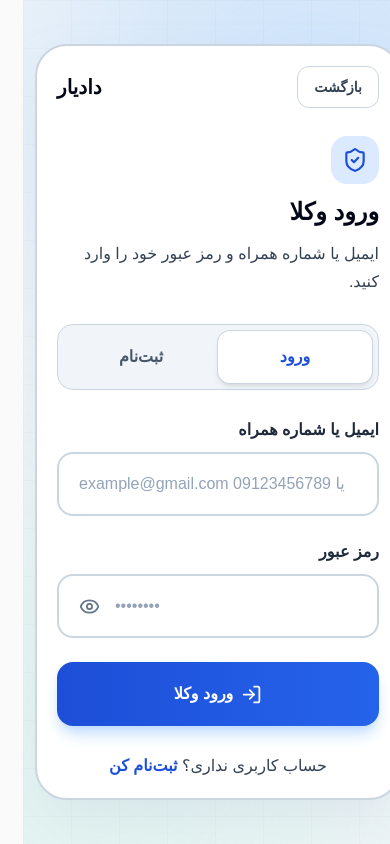
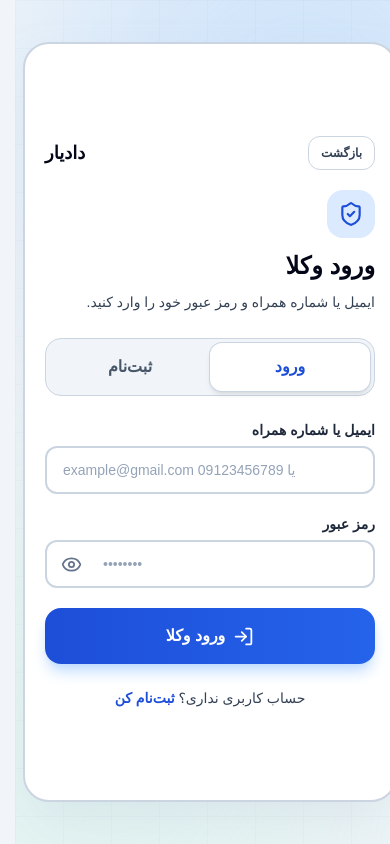
Before and after one commit to Aihan-2005/dadyar, a Next.js app in the folder frontend/: page /login in a window 390 px wide. Built offline with nearby package versions, Linux system fonts and the light colour scheme.

Commit message:
changing sone part of uiux

```diff
--- a/frontend/app/(auth)/layout.tsx
+++ b/frontend/app/(auth)/layout.tsx
@@ -1,14 +1,14 @@
 export default function AuthLayout({
   children,
 }: {
-  children: React.ReactNode
+  children:
+    React.ReactNode
 }) {
   return (
     <main
       dir="rtl"
-      className="relative flex min-h-dvh items-center justify-center overflow-x-hidden bg-slate-100 px-3 py-6 text-slate-950 sm:px-6 sm:py-8"
+      className="relative flex h-dvh items-center justify-center overflow-hidden bg-slate-100 p-2 text-slate-950 sm:p-4"
     >
-      {/* Background */}
 
       <div className="pointer-events-none absolute inset-0 overflow-hidden">
         <div className="absolute -right-40 -top-40 h-[520px] w-[520px] rounded-full bg-blue-300/35 blur-[110px]" />
@@ -20,12 +20,14 @@ export default function AuthLayout({
           style={{
             backgroundImage:
               'linear-gradient(rgba(100,116,139,0.08) 1px, transparent 1px), linear-gradient(90deg, rgba(100,116,139,0.08) 1px, transparent 1px)',
-            backgroundSize: '48px 48px',
+
+            backgroundSize:
+              '48px 48px',
           }}
         />
       </div>
 
-      <div className="relative z-10 w-full max-w-6xl">
+      <div className="relative z-10 flex h-full w-full max-w-6xl items-center justify-center">
         {children}
       </div>
     </main>
--- a/frontend/app/globals.css
+++ b/frontend/app/globals.css
@@ -1,24 +1,38 @@
-
-
 @tailwind base;
 @tailwind components;
 @tailwind utilities;
 
-/* CSS Variables */
 :root {
-  --background: #ffffff;
-  --foreground: #171717;
+  --background: #f1f5f9;
+  --foreground: #0f172a;
+  color-scheme: light;
 }
 
-@media (prefers-color-scheme: dark) {
-  :root {
-    --background: #0a0a0a;
-    --foreground: #ededed;
-  }
+html {
+  background-color: var(--background);
+  color-scheme: light;
 }
 
 body {
+  margin: 0;
+  min-height: 100vh;
   background-color: var(--background);
   color: var(--foreground);
   font-family: Arial, Helvetica, sans-serif;
 }
+
+* {
+  box-sizing: border-box;
+}
+
+button,
+input,
+textarea,
+select {
+  font: inherit;
+}
+
+::selection {
+  background-color: #bfdbfe;
+  color: #172554;
+}
--- a/frontend/app/layout.tsx
+++ b/frontend/app/layout.tsx
@@ -1,66 +1,46 @@
-// import type { Metadata } from "next";
-// import { Vazirmatn } from "next/font/google";
-// import "./globals.css";
+import type {
+  Metadata,
+} from 'next'
 
-// const vazirmatn = Vazirmatn({
-//   subsets: ["arabic"],
-//   weight: ["400", "500", "700", "900"],
-//   variable: "--font-vazirmatn",
-//   display: "swap",
-// });
+import './globals.css'
 
-// export const metadata: Metadata = {
-//   title: {
-//     default: "دادیار | پلتفرم مدیریت پرونده وکلا",
-//     template: "%s | دادیار",
-//   },
-//   description:
-//     "پلتفرم حرفه‌ای برای وکلا جهت مدیریت پرونده‌ها، قراردادهای مرحله‌ای و روند کاری",
-//   icons: {
-//     icon: "/faicon.ico",
-//   },
-// };
+export const metadata:
+  Metadata = {
+    title: {
+      default:
+        'دادیار | پلتفرم مدیریت پرونده وکلا',
 
-// export default function RootLayout({
-//   children,
-// }: {
-//   children: React.ReactNode;
-// }) {
-//   return (
-//     <html lang="fa" dir="rtl" className={vazirmatn.variable}>
-//       <body className="antialiased bg-zinc-50 text-zinc-900 dark:bg-black dark:text-zinc-50">
-//         {children}
-//       </body>
-//     </html>
-//   );
-// }
+      template:
+        '%s | دادیار',
+    },
 
+    description:
+      'پلتفرم حرفه‌ای برای وکلا جهت مدیریت پرونده‌ها، قراردادهای مرحله‌ای و روند کاری',
 
-import type { Metadata } from "next";
-import "./globals.css";
-
-export const metadata: Metadata = {
-  title: {
-    default: "دادیار | پلتفرم مدیریت پرونده وکلا",
-    template: "%s | دادیار",
-  },
-  description:
-    "پلتفرم حرفه‌ای برای وکلا جهت مدیریت پرونده‌ها، قراردادهای مرحله‌ای و روند کاری",
-  icons: {
-    icon: "/faicon.ico",
-  },
-};
+    icons: {
+      icon:
+        '/faicon.ico',
+    },
+  }
 
 export default function RootLayout({
   children,
 }: {
-  children: React.ReactNode;
+  children:
+    React.ReactNode
 }) {
   return (
-    <html lang="fa" dir="rtl">
-      <body className="antialiased bg-zinc-50 text-zinc-900  dark:bg-black dark:text-zinc-50">
+    <html
+      lang="fa"
+      dir="rtl"
+      style={{
+        colorScheme:
+          'light',
+      }}
+    >
+      <body className="min-h-screen bg-slate-100 text-slate-950 antialiased">
         {children}
       </body>
     </html>
-  );
+  )
 }
--- a/frontend/components/forms/auth-form.tsx
+++ b/frontend/components/forms/auth-form.tsx
@@ -48,7 +48,8 @@ const MOBILE_PATTERN =
   /^09\d{9}$/
 
 function normalizeDigits(
-  value: string
+  value:
+    string
 ): string {
   const persianDigits =
     '۰۱۲۳۴۵۶۷۸۹'
@@ -97,6 +98,7 @@ const loginSchema =
                 value
               )
             ),
+
           'ایمیل یا شماره همراه معتبر نیست'
         ),
 
@@ -140,6 +142,7 @@ const signupSchema =
               EMAIL_PATTERN.test(
                 value
               ),
+
             'ایمیل معتبر نیست'
           ),
 
@@ -155,6 +158,7 @@ const signupSchema =
                   value
                 )
               ),
+
             'شماره همراه باید با 09 شروع شود و ۱۱ رقم باشد'
           ),
 
@@ -176,15 +180,23 @@ const signupSchema =
           !data.phone
         ) {
           context.addIssue({
-            code: 'custom',
-            path: ['email'],
+            code:
+              'custom',
+
+            path:
+              ['email'],
+
             message:
               'حداقل ایمیل یا شماره همراه را وارد کنید',
           })
 
           context.addIssue({
-            code: 'custom',
-            path: ['phone'],
+            code:
+              'custom',
+
+            path:
+              ['phone'],
+
             message:
               'حداقل ایمیل یا شماره همراه را وارد کنید',
           })
@@ -219,13 +231,13 @@ type AuthFormProps = {
 */
 
 const inputClassName =
-  'h-16 w-full rounded-2xl border-2 border-slate-300 bg-white px-5 text-base font-semibold text-slate-950 outline-none transition placeholder:font-medium placeholder:text-slate-400 hover:border-slate-400 focus:border-blue-500 focus:ring-4 focus:ring-blue-100 disabled:cursor-not-allowed disabled:bg-slate-100 disabled:opacity-60'
+  'h-12 w-full rounded-xl border-2 border-slate-300 bg-white px-4 text-sm font-semibold text-slate-950 outline-none transition placeholder:font-medium placeholder:text-slate-400 hover:border-slate-400 focus:border-blue-500 focus:ring-4 focus:ring-blue-100 disabled:cursor-not-allowed disabled:bg-slate-100 disabled:opacity-60 sm:h-14 sm:rounded-2xl sm:px-5 sm:text-base'
 
 const labelClassName =
-  'mb-2.5 block text-base font-bold text-slate-800'
+  'mb-1.5 block text-sm font-bold text-slate-800 sm:mb-2 sm:text-base'
 
 const errorClassName =
-  'mt-2 text-sm font-bold text-red-600'
+  'mt-1 text-xs font-bold text-red-600 sm:mt-1.5 sm:text-sm'
 
 /*
 |--------------------------------------------------------------------------
@@ -234,11 +246,20 @@ const errorClassName =
 */
 
 export default function AuthForm({
-  defaultTab = 'login',
-  userType = 'lawyer',
+  defaultTab =
+    'login',
+
+  userType =
+    'lawyer',
 }: AuthFormProps) {
   const router =
     useRouter()
+
+  /*
+  |--------------------------------------------------------------------------
+  | Auth Store
+  |--------------------------------------------------------------------------
+  */
 
   const login =
     useAuthStore(
@@ -270,6 +291,12 @@ export default function AuthForm({
         state.clearError
     )
 
+  /*
+  |--------------------------------------------------------------------------
+  | State
+  |--------------------------------------------------------------------------
+  */
+
   const [
     activeTab,
     setActiveTab,
@@ -284,13 +311,17 @@ export default function AuthForm({
     showLoginPassword,
     setShowLoginPassword,
   ] =
-    useState(false)
+    useState(
+      false
+    )
 
   const [
     showSignupPassword,
     setShowSignupPassword,
   ] =
-    useState(false)
+    useState(
+      false
+    )
 
   const title =
     useMemo(
@@ -299,12 +330,14 @@ export default function AuthForm({
         'lawyer'
           ? 'وکلا'
           : 'موکلین',
-      [userType]
+      [
+        userType,
+      ]
     )
 
   /*
   |--------------------------------------------------------------------------
-  | Login Form
+  | Forms
   |--------------------------------------------------------------------------
   */
 
@@ -316,16 +349,13 @@ export default function AuthForm({
         ),
 
       defaultValues: {
-        identifier: '',
-        password: '',
+        identifier:
+          '',
+
+        password:
+          '',
       },
     })
-
-  /*
-  |--------------------------------------------------------------------------
-  | Signup Form
-  |--------------------------------------------------------------------------
-  */
 
   const signupForm =
     useForm<SignupFormData>({
@@ -335,11 +365,20 @@ export default function AuthForm({
         ),
 
       defaultValues: {
-        firstName: '',
-        lastName: '',
-        email: '',
-        phone: '',
-        password: '',
+        firstName:
+          '',
+
+        lastName:
+          '',
+
+        email:
+          '',
+
+        phone:
+          '',
+
+        password:
+          '',
       },
     })
 
@@ -349,13 +388,17 @@ export default function AuthForm({
   |--------------------------------------------------------------------------
   */
 
-  const changeTab = (
+  const changeTab =
+    (
       tab:
         | 'login'
         | 'register'
     ) => {
       clearError()
-    setActiveTab(tab)
+
+      setActiveTab(
+        tab
+      )
     }
 
   /*
@@ -366,7 +409,8 @@ export default function AuthForm({
 
   const handleLogin =
     async (
-      data: LoginFormData
+      data:
+        LoginFormData
     ) => {
       clearError()
 
@@ -395,7 +439,8 @@ export default function AuthForm({
 
   const handleSignup =
     async (
-      data: SignupFormData
+      data:
+        SignupFormData
     ) => {
       clearError()
 
@@ -447,6 +492,10 @@ export default function AuthForm({
       .isSubmitting ||
     isLoading
 
+  const isRegister =
+    activeTab ===
+    'register'
+
   /*
   |--------------------------------------------------------------------------
   | Render
@@ -456,14 +505,14 @@ export default function AuthForm({
   return (
     <div
       dir="rtl"
-      className="relative mx-auto w-full max-w-6xl overflow-hidden rounded-[32px] border-2 border-slate-300 bg-white shadow-2xl shadow-slate-300/50"
+      className="relative mx-auto h-full max-h-[760px] w-full max-w-6xl overflow-hidden rounded-[26px] border-2 border-slate-300 bg-white shadow-2xl shadow-slate-300/50 sm:rounded-[32px]"
     >
-      <div className="grid min-h-[680px] grid-cols-1 lg:grid-cols-2">
+      <div className="grid h-full grid-cols-1 lg:grid-cols-2">
         {/* -----------------------------------------------------------
          * Brand Side
          * --------------------------------------------------------- */}
 
-        <aside className="relative hidden overflow-hidden border-l border-slate-300 bg-gradient-to-br from-blue-100 via-slate-50 to-emerald-50 p-10 lg:flex lg:flex-col lg:justify-between">
+        <aside className="relative hidden overflow-hidden border-l border-slate-300 bg-gradient-to-br from-blue-100 via-slate-50 to-emerald-50 p-8 lg:flex lg:flex-col lg:justify-between xl:p-10">
           <div className="pointer-events-none absolute inset-0">
             <div className="absolute -right-20 -top-20 h-72 w-72 rounded-full bg-blue-300/30 blur-3xl" />
 
@@ -484,14 +533,13 @@ export default function AuthForm({
               سامانه مدیریت هوشمند دادیار
             </span>
 
-            <h1 className="mt-6 text-4xl font-black leading-[1.45] text-slate-950 xl:text-5xl">
-              {activeTab ===
-              'login'
-                ? `ورود ${title} به دادیار`
-                : `ساخت حساب ${title}`}
+            <h1 className="mt-5 text-4xl font-black leading-[1.4] text-slate-950 xl:text-5xl">
+              {isRegister
+                ? `ساخت حساب ${title}`
+                : `ورود ${title} به دادیار`}
             </h1>
 
-            <p className="mt-5 max-w-md text-base font-semibold leading-8 text-slate-700">
+            <p className="mt-4 max-w-md text-base font-semibold leading-8 text-slate-700">
               پرونده‌ها، موکلین،
               قراردادها و گزارش‌های مالی
               دفترتان را در یک محیط ساده،
@@ -499,15 +547,16 @@ export default function AuthForm({
             </p>
           </div>
 
-          <div className="relative z-10 grid gap-3">
+          <div className="relative z-10 grid gap-2.5">
             {[
               'مدیریت پرونده‌ها و موکلین',
               'پیگیری اطلاعات و روند پرونده',
               'مدیریت و گزارش امور مالی',
-            ].map((item) => (
+            ].map(
+              (item) => (
                 <div
                   key={item}
-                className="rounded-2xl border border-slate-300 bg-white/90 p-4 text-base font-bold text-slate-700 shadow-sm"
+                  className="rounded-2xl border border-slate-300 bg-white/90 px-4 py-3 text-sm font-bold text-slate-700 shadow-sm xl:text-base"
                 >
                   <span className="ml-2 text-emerald-600">
                     ✓
@@ -515,7 +564,8 @@ export default function AuthForm({
 
                   {item}
                 </div>
-            ))}
+              )
+            )}
           </div>
         </aside>
 
@@ -523,49 +573,93 @@ export default function AuthForm({
          * Form Side
          * --------------------------------------------------------- */}
 
-        <section className="relative flex flex-col justify-center p-5 sm:p-8 lg:p-10 xl:p-12">
+        <section
+          className={`relative flex h-full flex-col justify-center overflow-hidden ${
+            isRegister
+              ? 'p-3 sm:p-5 lg:p-6 xl:p-7'
+              : 'p-5 sm:p-8 lg:p-10'
+          }`}
+        >
           {/* Mobile Header */}
 
-          <div className="mb-7 flex items-center justify-between lg:hidden">
+          <div
+            className={`flex items-center justify-between lg:hidden ${
+              isRegister
+                ? 'mb-2'
+                : 'mb-5'
+            }`}
+          >
             <Link
               href="/launch"
-              className="rounded-xl border border-slate-300 bg-white px-4 py-2.5 text-sm font-bold text-slate-700"
+              className="rounded-xl border border-slate-300 bg-white px-3 py-2 text-xs font-bold text-slate-700 sm:text-sm"
             >
               بازگشت
             </Link>
 
-            <span className="text-xl font-black text-slate-950">
+            <span className="text-lg font-black text-slate-950 sm:text-xl">
               دادیار
             </span>
           </div>
 
           {/* Heading */}
 
-          <div className="mb-7">
-            <div className="mb-3 flex h-12 w-12 items-center justify-center rounded-2xl bg-blue-100 text-blue-700">
+          <div
+            className={
+              isRegister
+                ? 'mb-3'
+                : 'mb-6'
+            }
+          >
+            <div
+              className={`items-center justify-center rounded-2xl bg-blue-100 text-blue-700 ${
+                isRegister
+                  ? 'mb-2 hidden h-10 w-10 sm:flex'
+                  : 'mb-3 flex h-12 w-12'
+              }`}
+            >
               <ShieldCheck
-                size={26}
+                size={
+                  isRegister
+                    ? 22
+                    : 26
+                }
               />
             </div>
 
-            <h2 className="text-2xl font-black text-slate-950 sm:text-3xl">
-              {activeTab ===
-              'login'
-                ? `ورود ${title}`
-                : `ثبت‌نام ${title}`}
+            <h2
+              className={`font-black text-slate-950 ${
+                isRegister
+                  ? 'text-xl sm:text-2xl'
+                  : 'text-2xl sm:text-3xl'
+              }`}
+            >
+              {isRegister
+                ? `ثبت‌نام ${title}`
+                : `ورود ${title}`}
             </h2>
 
-            <p className="mt-3 text-base font-medium leading-7 text-slate-700">
-              {activeTab ===
-              'login'
-                ? 'ایمیل یا شماره همراه و رمز عبور خود را وارد کنید.'
-                : 'اطلاعات زیر را برای ساخت حساب کاربری تکمیل کنید.'}
+            <p
+              className={`font-medium text-slate-700 ${
+                isRegister
+                  ? 'mt-1 text-xs leading-5 sm:text-sm'
+                  : 'mt-2 text-sm leading-6 sm:text-base'
+              }`}
+            >
+              {isRegister
+                ? 'اطلاعات زیر را برای ساخت حساب تکمیل کنید.'
+                : 'ایمیل یا شماره همراه و رمز عبور خود را وارد کنید.'}
             </p>
           </div>
 
           {/* Tabs */}
 
-          <div className="mb-7 flex rounded-2xl border border-slate-300 bg-slate-100 p-1.5">
+          <div
+            className={`flex rounded-2xl border border-slate-300 bg-slate-100 p-1 ${
+              isRegister
+                ? 'mb-3'
+                : 'mb-6'
+            }`}
+          >
             <button
               type="button"
               onClick={() =>
@@ -576,7 +670,11 @@ export default function AuthForm({
               disabled={
                 isLoading
               }
-              className={`flex-1 rounded-xl px-4 py-3.5 text-base font-black transition ${
+              className={`flex-1 rounded-xl px-3 font-black transition ${
+                isRegister
+                  ? 'py-2 text-sm'
+                  : 'py-3 text-base'
+              } ${
                 activeTab ===
                 'login'
                   ? 'bg-white text-blue-700 shadow-md ring-1 ring-slate-300'
@@ -596,7 +694,11 @@ export default function AuthForm({
               disabled={
                 isLoading
               }
-              className={`flex-1 rounded-xl px-4 py-3.5 text-base font-black transition ${
+              className={`flex-1 rounded-xl px-3 font-black transition ${
+                isRegister
+                  ? 'py-2 text-sm'
+                  : 'py-3 text-base'
+              } ${
                 activeTab ===
                 'register'
                   ? 'bg-white text-blue-700 shadow-md ring-1 ring-slate-300'
@@ -613,7 +715,11 @@ export default function AuthForm({
             <div
               role="alert"
               aria-live="polite"
-              className="mb-5 rounded-2xl border-2 border-red-200 bg-red-50 px-4 py-3 text-sm font-bold leading-6 text-red-700"
+              className={`rounded-xl border-2 border-red-200 bg-red-50 px-3 text-sm font-bold text-red-700 ${
+                isRegister
+                  ? 'mb-2 py-2'
+                  : 'mb-5 py-3'
+              }`}
             >
               {error}
             </div>
@@ -623,15 +729,14 @@ export default function AuthForm({
            * Login Form
            * ------------------------------------------------------- */}
 
-          {activeTab ===
-          'login' ? (
+          {!isRegister ? (
             <form
               onSubmit={
                 loginForm.handleSubmit(
                   handleLogin
                 )
               }
-              className="space-y-6"
+              className="space-y-5"
               noValidate
             >
               <div>
@@ -727,7 +832,7 @@ export default function AuthForm({
                           !current
                       )
                     }
-                    className="absolute left-3 top-1/2 flex h-10 w-10 -translate-y-1/2 items-center justify-center rounded-xl text-slate-500 transition hover:bg-slate-100 hover:text-blue-700"
+                    className="absolute left-2 top-1/2 flex h-9 w-9 -translate-y-1/2 items-center justify-center rounded-lg text-slate-500 transition hover:bg-slate-100 hover:text-blue-700 sm:left-3 sm:h-10 sm:w-10"
                     aria-label={
                       showLoginPassword
                         ? 'مخفی کردن رمز عبور'
@@ -771,7 +876,7 @@ export default function AuthForm({
                 disabled={
                   isLoginSubmitting
                 }
-                className="flex h-16 w-full items-center justify-center gap-2 rounded-2xl bg-gradient-to-l from-blue-600 to-blue-700 text-base font-black text-white shadow-lg shadow-blue-200 transition hover:from-blue-700 hover:to-blue-800 disabled:cursor-not-allowed disabled:opacity-60"
+                className="flex h-14 w-full items-center justify-center gap-2 rounded-2xl bg-gradient-to-l from-blue-600 to-blue-700 text-base font-black text-white shadow-lg shadow-blue-200 transition hover:from-blue-700 hover:to-blue-800 disabled:cursor-not-allowed disabled:opacity-60 sm:h-16"
               >
                 <LogIn
                   size={21}
@@ -785,7 +890,7 @@ export default function AuthForm({
           ) : (
             /*
             |--------------------------------------------------------------------------
-            | Register Form
+            | Signup Form
             |--------------------------------------------------------------------------
             */
 
@@ -795,11 +900,13 @@ export default function AuthForm({
                   handleSignup
                 )
               }
-              className="space-y-5"
+              className="space-y-2.5 sm:space-y-3"
               noValidate
             >
-              <div className="grid grid-cols-1 gap-4 sm:grid-cols-2">
-                <div>
+              {/* Name */}
+
+              <div className="grid grid-cols-2 gap-2.5 sm:gap-3">
+                <div className="min-w-0">
                   <label
                     htmlFor="signup-first-name"
                     className={
@@ -849,7 +956,7 @@ export default function AuthForm({
                   )}
                 </div>
 
-                <div>
+                <div className="min-w-0">
                   <label
                     htmlFor="signup-last-name"
                     className={
@@ -899,6 +1006,8 @@ export default function AuthForm({
                   )}
                 </div>
               </div>
+
+              {/* Email */}
 
               <div>
                 <label
@@ -950,6 +1059,8 @@ export default function AuthForm({
                   </p>
                 )}
               </div>
+
+              {/* Phone */}
 
               <div>
                 <label
@@ -1003,6 +1114,8 @@ export default function AuthForm({
                 )}
               </div>
 
+              {/* Password */}
+
               <div>
                 <label
                   htmlFor="signup-password"
@@ -1045,7 +1158,7 @@ export default function AuthForm({
                           !current
                       )
                     }
-                    className="absolute left-3 top-1/2 flex h-10 w-10 -translate-y-1/2 items-center justify-center rounded-xl text-slate-500 transition hover:bg-slate-100 hover:text-blue-700"
+                    className="absolute left-2 top-1/2 flex h-9 w-9 -translate-y-1/2 items-center justify-center rounded-lg text-slate-500 transition hover:bg-slate-100 hover:text-blue-700 sm:left-3 sm:h-10 sm:w-10"
                     aria-label={
                       showSignupPassword
                         ? 'مخفی کردن رمز عبور'
@@ -1054,11 +1167,11 @@ export default function AuthForm({
                   >
                     {showSignupPassword ? (
                       <EyeOff
-                        size={21}
+                        size={20}
                       />
                     ) : (
                       <Eye
-                        size={21}
+                        size={20}
                       />
                     )}
                   </button>
@@ -1084,15 +1197,16 @@ export default function AuthForm({
                 )}
               </div>
 
+
               <button
                 type="submit"
                 disabled={
                   isSignupSubmitting
                 }
-                className="flex h-16 w-full items-center justify-center gap-2 rounded-2xl bg-gradient-to-l from-blue-600 to-blue-700 text-base font-black text-white shadow-lg shadow-blue-200 transition hover:from-blue-700 hover:to-blue-800 disabled:cursor-not-allowed disabled:opacity-60"
+                className="flex h-12 w-full items-center justify-center gap-2 rounded-xl bg-gradient-to-l from-blue-600 to-blue-700 text-sm font-black text-white shadow-lg shadow-blue-200 transition hover:from-blue-700 hover:to-blue-800 disabled:cursor-not-allowed disabled:opacity-60 sm:h-14 sm:rounded-2xl sm:text-base"
               >
                 <UserPlus
-                  size={21}
+                  size={20}
                 />
 
                 {isSignupSubmitting
@@ -1102,11 +1216,15 @@ export default function AuthForm({
             </form>
           )}
 
-          {/* Switch */}
 
-          <div className="mt-7 text-center text-base font-medium text-slate-700">
-            {activeTab ===
-            'login' ? (
+          <div
+            className={`text-center font-medium text-slate-700 ${
+              isRegister
+                ? 'mt-2 text-xs sm:text-sm'
+                : 'mt-6 text-sm sm:text-base'
+            }`}
+          >
+            {!isRegister ? (
               <>
                 حساب کاربری نداری؟{' '}
 
```
Also changed, not shown: frontend/app/page.tsx (+79 -35 lines), frontend/components/auth-guard.tsx (+51 -20 lines), frontend/components/dashboard/DashboardDataBootstrap.tsx (+16 -37 lines), frontend/components/ui/AppLoadingScreen.tsx (added, +98 -0 lines). Lines whose indentation alone changed are shown as unchanged.
